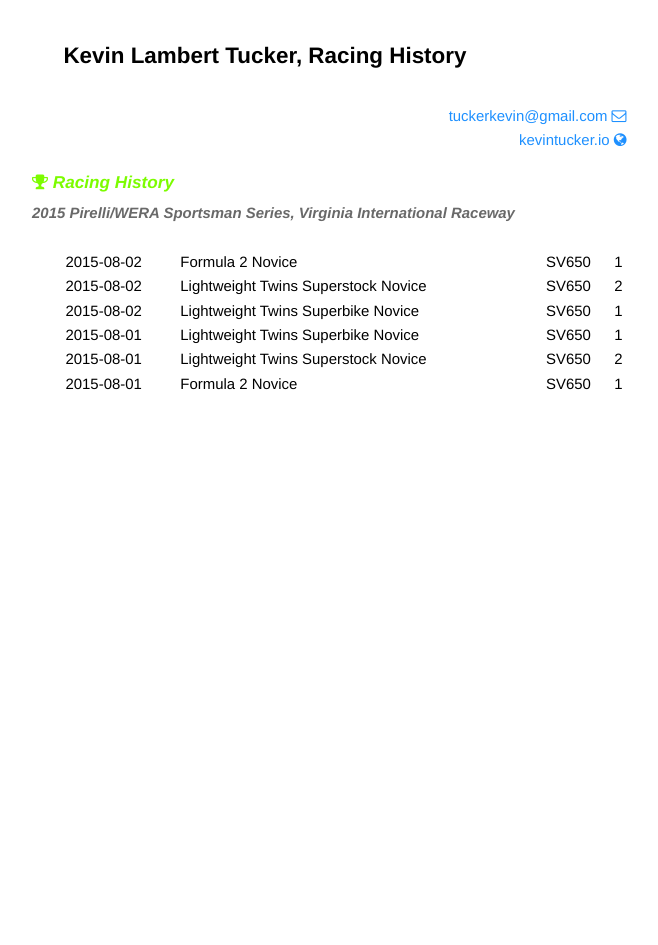
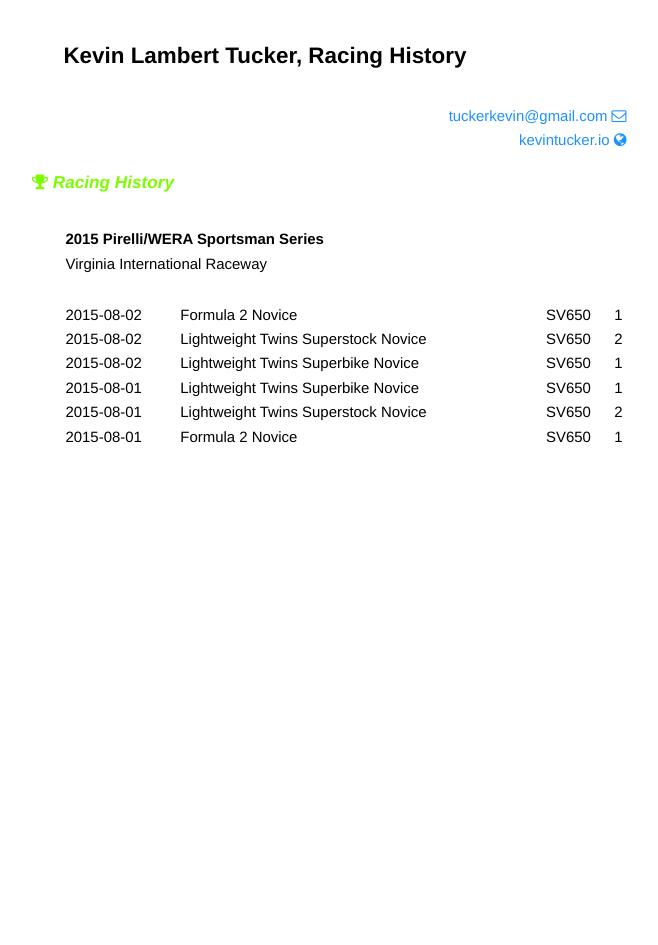
Before and after one commit to tuckerkevin/tuckerkevin.github.io, a Jekyll site: the page built from racing-history.md, in a window 1280 px wide. Shown: the whole page, without its empty margins (294-952 px from the left). Built offline with Jekyll 4.4.1, drawn with Linux system fonts in a browser that asks for light colours; Markdown is read by kramdown in place of the engine named in the settings.

Commit message:
Try another heading stile for race events.

```diff
--- a/racing-history.md
+++ b/racing-history.md
@@ -13,7 +13,10 @@
 
 ## <i class="fa fa-trophy"></i> Racing History
 
-### 2015 Pirelli/WERA Sportsman Series, Virginia International Raceway
+|                                        |
+|----------------------------------------|
+| **2015 Pirelli/WERA Sportsman Series** |
+| Virginia International Raceway         |
 
 |            |                                     |       |   |
 |------------|-------------------------------------|-------|---|
```
